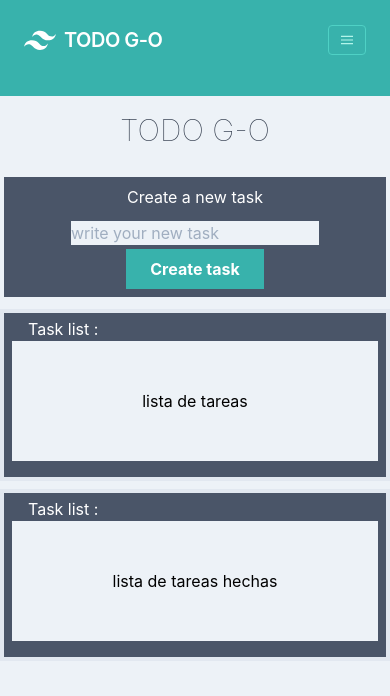
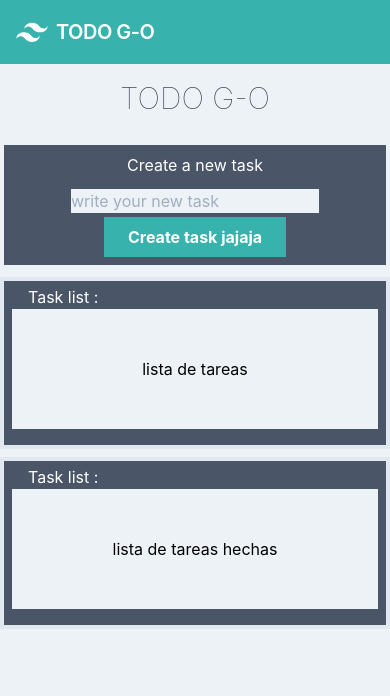
Before and after one commit to enderson1995/todo-app-react, a React (Create React App) app: page / in a window 390 px wide. Shown: the top 696 px of the page. Built offline with nearby package versions, Linux system fonts and the light colour scheme.

Commit message:
better header

```diff
--- a/src/components/CreateTask.js
+++ b/src/components/CreateTask.js
@@ -1,8 +1,14 @@
 import React from 'react';
 
+
 class CreateTask extends React.Component {
+    handleClick(prueba){
+
+      console.log(prueba)
+    }
 
     render() {
+      let prueba='jajaja';
       return(
         <div class="block border-solid p-1 mx-auto mt-2 w-full max-w-lg text-black">
           <span class="block text-white text-center bg-gray-700 px-4 py-2">Create a new task</span>
@@ -10,8 +16,8 @@ class CreateTask extends React.Component {
            <input class="bg-gray-200 hover:bg-white hover:border-gray-300 focus:outline-none focus:bg-white focus:shadow-outline focus:border-gray-300" placeholder="write your new task">
 
           </input>
-          <button class="bg-teal-500 px-6 border-soild border-4 border-gray-700 hover:bg-blue-700 text-white font-bold py-2 px-4 rounded">
-            Create task
+          <button onClick={(prueba)=>this.handleClick(prueba)} class="bg-teal-500 px-6 border-soild border-4 border-gray-700 hover:bg-blue-700 text-white font-bold py-2 px-4 rounded">
+            Create task {prueba}
           </button>
         </div>
         </div>
--- a/src/components/Header.js
+++ b/src/components/Header.js
@@ -4,23 +4,10 @@ class Header extends React.Component {
 
     render() {
       return(
-        <nav class="flex items-center justify-between flex-wrap bg-teal-500 p-6">
+        <nav class="flex items-center justify-between flex-wrap bg-teal-500 p-4">
           <div class="flex items-center flex-shrink-0 text-white mr-6">
             <svg class="fill-current h-8 w-8 mr-2" width="54" height="54" viewBox="0 0 54 54" xmlns="http://www.w3.org/2000/svg"><path d="M13.5 22.1c1.8-7.2 6.3-10.8 13.5-10.8 10.8 0 12.15 8.1 17.55 9.45 3.6.9 6.75-.45 9.45-4.05-1.8 7.2-6.3 10.8-13.5 10.8-10.8 0-12.15-8.1-17.55-9.45-3.6-.9-6.75.45-9.45 4.05zM0 38.3c1.8-7.2 6.3-10.8 13.5-10.8 10.8 0 12.15 8.1 17.55 9.45 3.6.9 6.75-.45 9.45-4.05-1.8 7.2-6.3 10.8-13.5 10.8-10.8 0-12.15-8.1-17.55-9.45-3.6-.9-6.75.45-9.45 4.05z"/></svg>
             <span class="font-semibold text-xl tracking-tight">TODO G-O</span>
-          </div>
-          <div class="block lg:hidden">
-            <button class="flex items-center px-3 py-2 border rounded text-teal-200 border-teal-400 hover:text-white hover:border-white">
-              <svg class="fill-current h-3 w-3" viewBox="0 0 20 20" xmlns="http://www.w3.org/2000/svg"><title>Menu</title><path d="M0 3h20v2H0V3zm0 6h20v2H0V9zm0 6h20v2H0v-2z"/></svg>
-            </button>
-          </div>
-          <div class="w-full block flex-grow lg:flex lg:items-center lg:w-auto">
-            <div class="text-sm lg:flex-grow">
-              <p  class="block mt-4 lg:inline-block lg:mt-0 text-teal-200 hover:text-white mr-4"></p>
-              <p  class="block mt-4 lg:inline-block lg:mt-0 text-teal-200 hover:text-white mr-4"></p>
-              <p  class="block mt-4 lg:inline-block lg:mt-0 text-teal-200 hover:text-white"></p>
-            </div>
-
           </div>
         </nav>
       );
```
